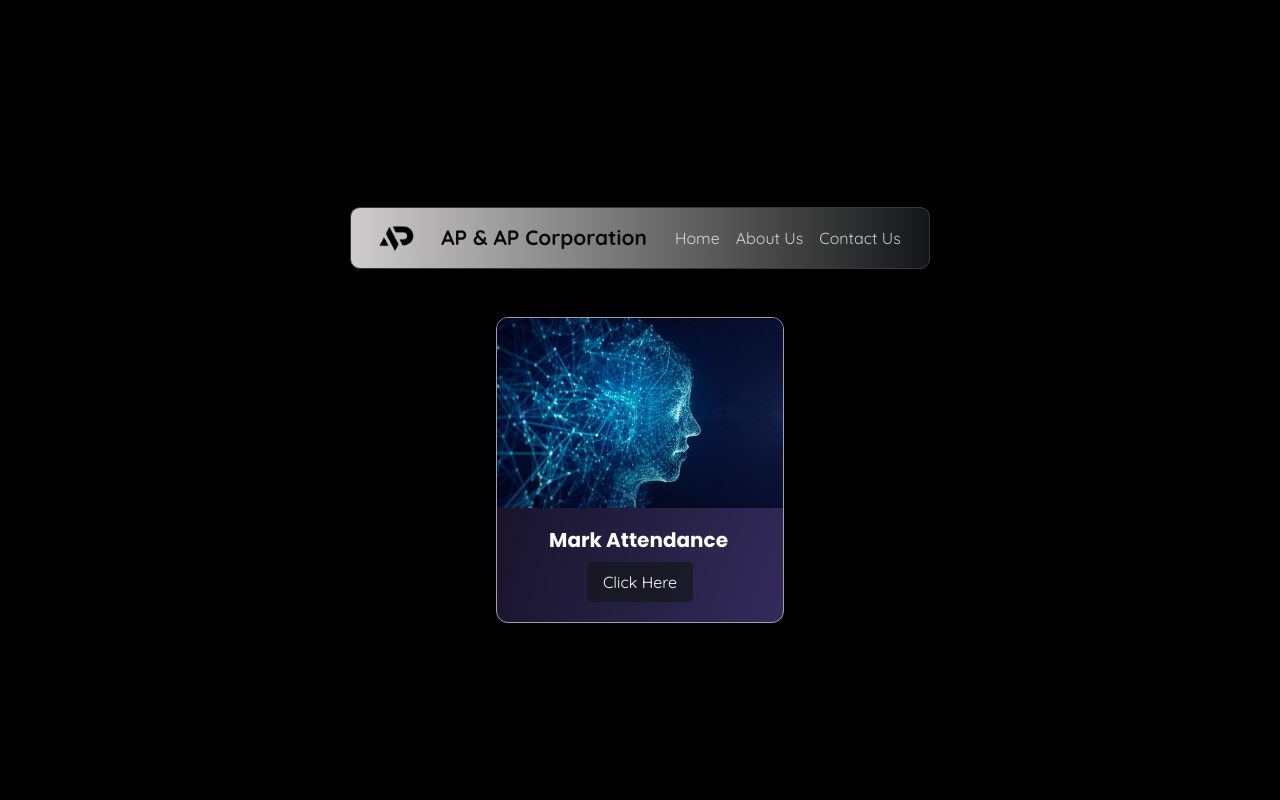
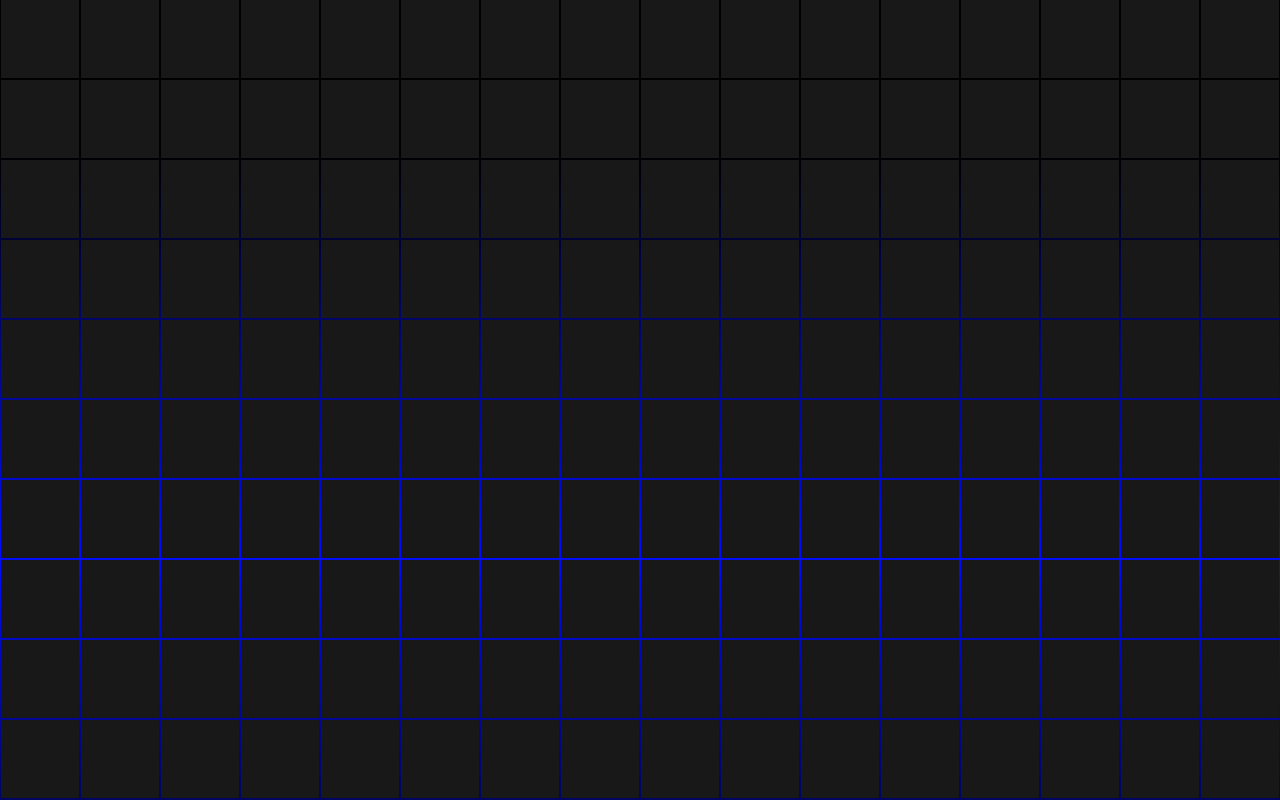
Before and after one commit to ap0309/Face-Detection-Attendance, a React (Create React App) app in the folder app/: page /home in a window 1280 px wide. Shown: the top 800 px of the page. Built offline with nearby package versions, Linux system fonts and the light colour scheme; a web font is replaced by a local one.

Commit message:
react css problem :<

```diff
--- a/app/src/components/Card.js
+++ b/app/src/components/Card.js
@@ -1,6 +1,6 @@
 import React from 'react';
 import { Link } from 'react-router-dom';
-import './Card.css';
+import './css/Card.css';
 
 export default function CustomCard(props) {
     return (
--- a/app/src/components/Homepage.css
+++ /dev/null
@@ -1,61 +0,0 @@
-.App {
-    text-align: center;
-    /* background-image: url('./resources/mainbg.png'); */
-    background-image: url('./resources/mainbg2.png');
-    /* background-color: black; */
-    background-size: cover;
-    background-position: center;
-    font-family: 'Exo 2', sans-serif;
-    color: white;
-  }
-
-  body {
-    /* background-image: url('./resources/mainbg.png'); */
-    background-image: url('./resources/mainbg2.png');
-    background-color: black;
-    background-size: cover;
-    background-position: center;
-    font-family: 'Exo 2', sans-serif;
-    color: white;
-    /* overflow: hidden; */
-  }
-
-  .eventheader {
-    display: flex;
-    align-items: center;
-    justify-content: center;
-    text-align: center;
-  }
-
-  .card:hover {
-    cursor: pointer;
-    background-image: url('./resources/cardtoogle.jpg');
-    /* background-image: url('./resources/cardtoogle1.jpg'); */
-
-  }
-
-  .card {
-    background-image: url('./resources/cardtoogle.jpg');
-    background-image: url('./resources/cardtoogle1.jpg');
-
-  }
-
-  .eventheader .col {
-    display: flex;
-    justify-content: center;
-  }
-
-  .eventheader .col:first-child {
-    margin-left: 0;
-  }
-
-  .eventheader .col:not(:first-child) {
-    margin-left: auto;
-  }
-
-  @media only screen and (max-width: 600px) {
-    body {
-      overflow: visible;
-      overflow-x: hidden;
-    }
-  }
--- a/app/src/components/Homepage.js
+++ b/app/src/components/Homepage.js
@@ -1,22 +1,28 @@
 import React from 'react';
-import '../App.css';
+// import '../App.css';
 import CustomCard from './Card';
 import Navbar from './Navbar';
 import markp from '../resources/markp.jpg';
+import './css/Homepage.css';
 
 function HomePage() {
-
-
     return (
         <>
-            <Navbar />
-            <div className="eventheader row row-cols-1 row-cols-md-3 g-4 justify-content-center align-items-center">
-                    <div className="col text-center mb-3 mb-md-0">
-                        <CustomCard src={markp} title="Mark Attendance" btnctn="Click Here" to="/mark-attendance" />
+            <section>
+
+                {/* <div className="nav"><Navbar /></div> */}
+                {/* <div className="signin">
+                    <div className="eventheader row row-cols-1 row-cols-md-3 g-4 justify-content-center align-items-center">
+                        <div className="col text-center mb-3 mb-md-0">
+                            <CustomCard src={markp} title="Mark Attendance" btnctn="Click Here" to="/mark-attendance" />
+                        </div>
                     </div>
+                </div> */}
+                <span></span><span></span><span></span><span></span><span></span><span></span><span></span><span></span><span></span><span></span><span></span><span></span><span></span><span></span><span></span><span></span><span></span><span></span><span></span><span></span><span></span><span></span><span></span><span></span><span></span><span></span><span></span><span></span><span></span><span></span><span></span><span></span><span></span><span></span><span></span><span></span><span></span><span></span><span></span><span></span><span></span><span></span><span></span><span></span><span></span><span></span><span></span><span></span><span></span><span></span><span></span><span></span><span></span><span></span><span></span><span></span><span></span><span></span><span></span><span></span><span></span><span></span><span></span><span></span><span></span><span></span><span></span><span></span><span></span><span></span><span></span><span></span><span></span><span></span><span></span><span></span><span></span><span></span><span></span><span></span><span></span><span></span><span></span><span></span><span></span><span></span><span></span><span></span><span></span><span></span><span></span><span></span><span></span><span></span><span></span><span></span><span></span><span></span><span></span><span></span>
+                <span></span><span></span><span></span><span></span><span></span><span></span><span></span><span></span><span></span><span></span><span></span><span></span><span></span><span></span><span></span><span></span><span></span><span></span><span></span><span></span><span></span><span></span><span></span><span></span><span></span><span></span><span></span><span></span><span></span><span></span><span></span><span></span><span></span><span></span><span></span><span></span><span></span><span></span><span></span><span></span><span></span><span></span><span></span><span></span><span></span><span></span><span></span><span></span><span></span><span></span><span></span><span></span><span></span><span></span><span></span><span></span><span></span><span></span><span></span><span></span><span></span><span></span><span></span><span></span><span></span><span></span><span></span><span></span><span></span><span></span><span></span><span></span><span></span><span></span><span></span><span></span><span></span><span></span><span></span><span></span><span></span><span></span><span></span><span></span><span></span><span></span><span></span><span></span><span></span><span></span><span></span><span></span><span></span><span></span><span></span><span></span><span></span><span></span><span></span><span></span>
+            </section>
+        </>
 
-            </div>
-        </>
     );
 }
 
--- a/app/src/components/Homepageadmin.js
+++ b/app/src/components/Homepageadmin.js
@@ -10,7 +10,9 @@ import { useNavigate } from 'react-router-dom';
 function adminpage() {
     return (
         <>
-            <Navbar />
+            <section>
+                {/* <Navbar /> */}
+                <div className="signin">
                     <div className="eventheader row row-cols-1 row-cols-md-3 g-4 justify-content-center align-items-center">
                         <div className="col text-center mb-3 mb-md-0">
                             <CustomCard src={reguser} title="Register New User" btnctn="Click Here" to="/reguser" />
@@ -19,6 +21,10 @@ function adminpage() {
                             <CustomCard src={db} title="Access Database" btnctn="Click Here" />
                         </div>
                     </div>
+                </div>
+                <span></span><span></span><span></span><span></span><span></span><span></span><span></span><span></span><span></span><span></span><span></span><span></span><span></span><span></span><span></span><span></span><span></span><span></span><span></span><span></span><span></span><span></span><span></span><span></span><span></span><span></span><span></span><span></span><span></span><span></span><span></span><span></span><span></span><span></span><span></span><span></span><span></span><span></span><span></span><span></span><span></span><span></span><span></span><span></span><span></span><span></span><span></span><span></span><span></span><span></span><span></span><span></span><span></span><span></span><span></span><span></span><span></span><span></span><span></span><span></span><span></span><span></span><span></span><span></span><span></span><span></span><span></span><span></span><span></span><span></span><span></span><span></span><span></span><span></span><span></span><span></span><span></span><span></span><span></span><span></span><span></span><span></span><span></span><span></span><span></span><span></span><span></span><span></span><span></span><span></span><span></span><span></span><span></span><span></span><span></span><span></span><span></span><span></span><span></span><span></span>
+                <span></span><span></span><span></span><span></span><span></span><span></span><span></span><span></span><span></span><span></span><span></span><span></span><span></span><span></span><span></span><span></span><span></span><span></span><span></span><span></span><span></span><span></span><span></span><span></span><span></span><span></span><span></span><span></span><span></span><span></span><span></span><span></span><span></span><span></span><span></span><span></span><span></span><span></span><span></span><span></span><span></span><span></span><span></span><span></span><span></span><span></span><span></span><span></span><span></span><span></span><span></span><span></span><span></span><span></span><span></span><span></span><span></span><span></span><span></span><span></span><span></span><span></span><span></span><span></span><span></span><span></span><span></span><span></span><span></span><span></span><span></span><span></span><span></span><span></span><span></span><span></span><span></span><span></span><span></span><span></span><span></span><span></span><span></span><span></span><span></span><span></span><span></span><span></span><span></span><span></span><span></span><span></span><span></span><span></span><span></span><span></span><span></span><span></span><span></span><span></span>
+            </section>
         </>
     );
 }
--- a/app/src/components/Loginpage.js
+++ b/app/src/components/Loginpage.js
@@ -1,6 +1,6 @@
 import React, { useState } from 'react';
 import { useNavigate } from 'react-router-dom';
-import './css/loginpage.css'; // Import the CSS file
+import './css/loginpage.css';
 
 function LoginPage() {
     const [id, setId] = useState('');
--- a/app/src/components/Navbar.js
+++ b/app/src/components/Navbar.js
@@ -1,5 +1,5 @@
 import React from 'react';
-import './Navbar.css';
+import './css/Navbar.css';
 
 import logo from '../resources/logob.png';
 
--- /dev/null
+++ b/app/src/components/css/Homepage.css
@@ -0,0 +1,49 @@
+body {
+  /* background-image: url('./resources/mainbg.png'); */
+  background-color: black;
+  background-size: cover;
+  background-position: center;
+  font-family: 'Exo 2', sans-serif;
+  color: white;
+  /* overflow: hidden; */
+}
+
+.eventheader {
+  display: flex;
+  align-items: center;
+  justify-content: center;
+  text-align: center;
+}
+
+.card:hover {
+  cursor: pointer;
+  background-image: url('D:\Face-Detection-Attendance\app\src\resources\cardtoogle.jpg');
+  /* background-image: url('./resources/cardtoogle1.jpg'); */
+
+}
+
+.card {
+  background-image: url('D:\Face-Detection-Attendance\app\src\resources\cardtoogle.jpg');
+  background-image: url('D:\Face-Detection-Attendance\app\src\resources\cardtoogle1.jpg');
+
+}
+
+.eventheader .col {
+  display: flex;
+  justify-content: center;
+}
+
+.eventheader .col:first-child {
+  margin-left: 0;
+}
+
+.eventheader .col:not(:first-child) {
+  margin-left: auto;
+}
+
+@media only screen and (max-width: 600px) {
+  body {
+    overflow: visible;
+    overflow-x: hidden;
+  }
+}
```
Also changed, not shown: app/src/components/css/Card.css (renamed from app/src/components/Card.css), app/src/components/css/Navbar.css (renamed from app/src/components/Navbar.css). Lines whose indentation alone changed are shown as unchanged.
